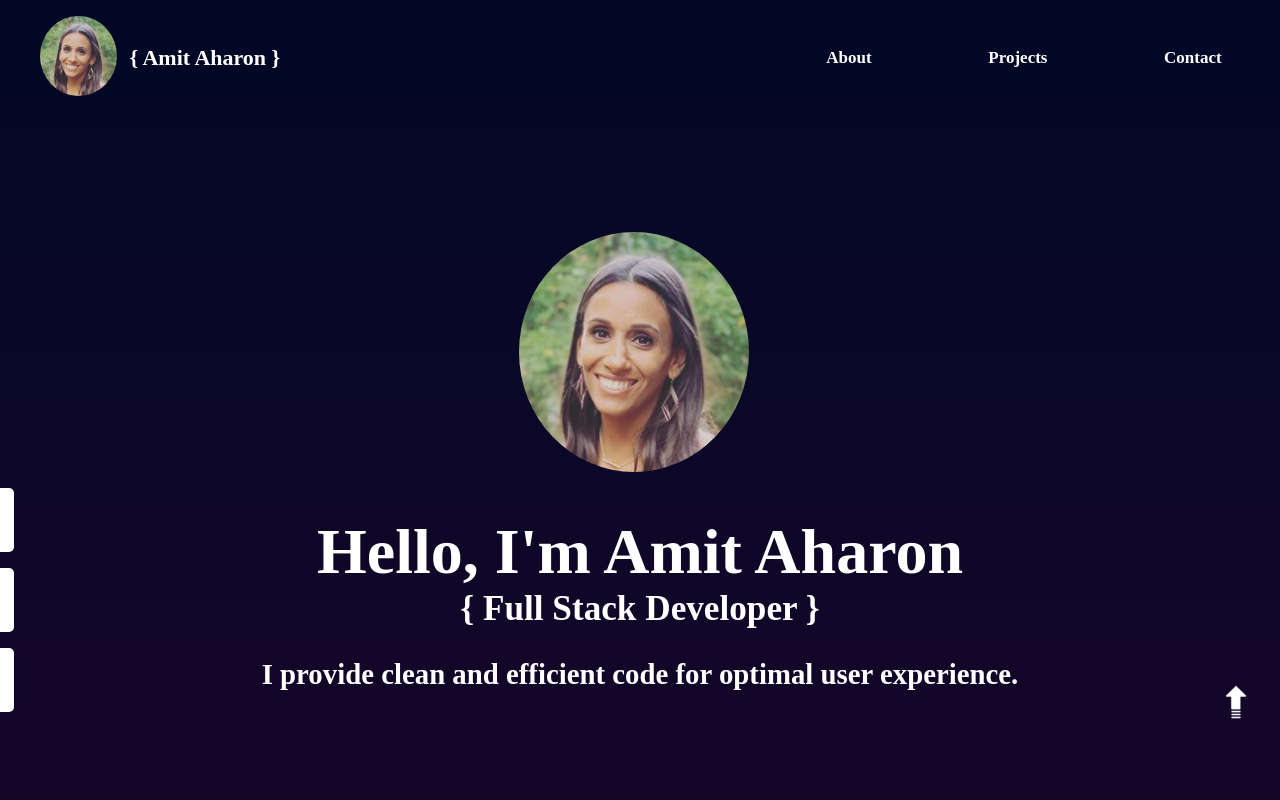
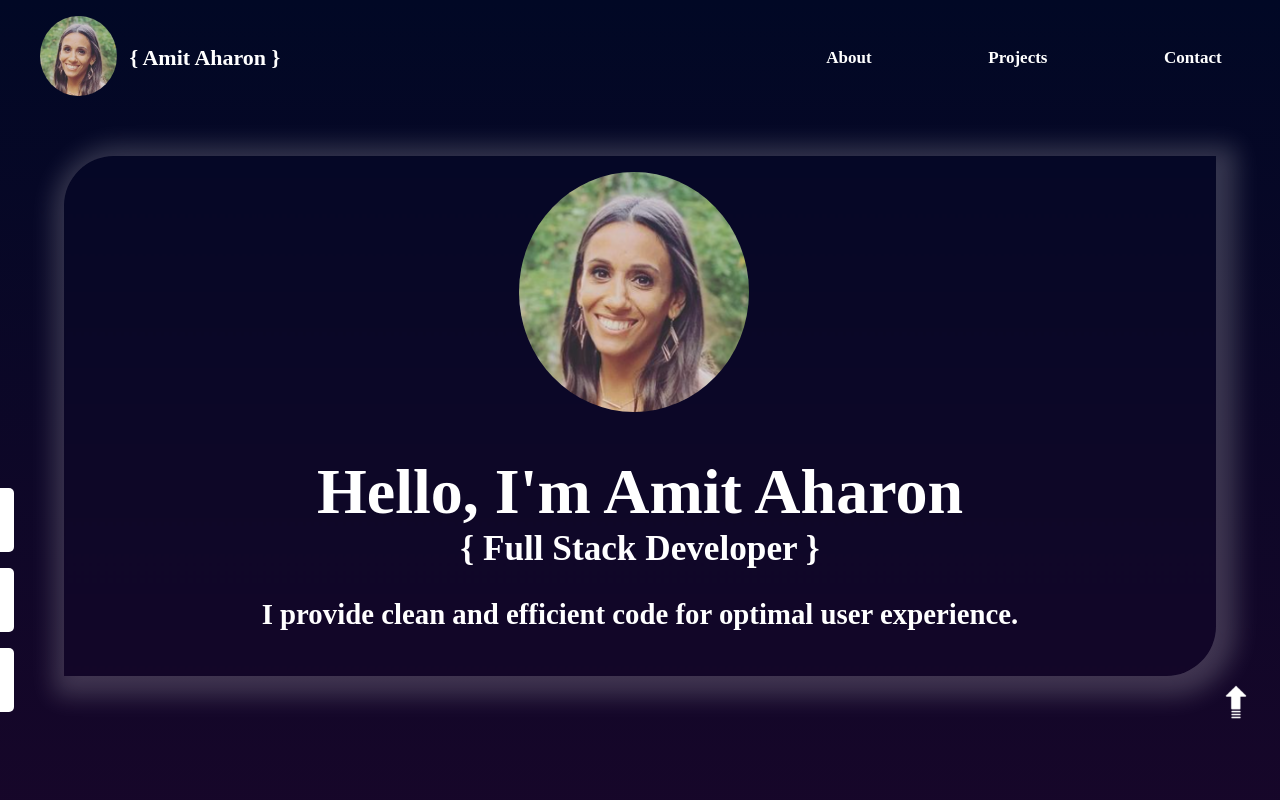
Before and after one commit to AmitAharon88/Portfolio, a React (Create React App) app: page / in a window 1280 px wide. Shown: the top 800 px of the page. Built offline with nearby package versions, Linux system fonts and the light colour scheme; a web font is replaced by a local one.

Commit message:
changes to style in contacts and intro

```diff
--- a/src/components/About.css
+++ b/src/components/About.css
@@ -3,13 +3,17 @@
     padding-left: 5vw;
     padding-right: 5vw;
 }
-.intro {
+#intro {
     display: flex;
     justify-content: center;
     flex-direction: column;
     align-items: center;
-    height: 90vh;
+    height: 520px;
+    margin-top: 5vh;
     margin-bottom: 20vh;
+    border-radius: 50px 0 50px 0;
+    backdrop-filter: blur(1px);
+    box-shadow: 5px 5px 25px 15px rgba(249, 247, 247, 0.2);
 }
 
 #aboutImg {
--- a/src/components/About.js
+++ b/src/components/About.js
@@ -4,7 +4,7 @@ import profilePic from '../images/AmitPic.png'
 const About = (props) => {
     return (
       <div id='aboutSection'>
-         <div className='intro'>
+         <div id='intro'>
             <img id="aboutImg" src={profilePic} alt="Amit" />
             <h1 id='hello'>Hello, I'm Amit Aharon</h1>
             <h2 id='fullStackDev'>&#123; Full Stack Developer &#125;</h2>
--- a/src/components/Contact.css
+++ b/src/components/Contact.css
@@ -19,7 +19,7 @@
     width: 75vw;
     height: 380px;
     backdrop-filter: blur(10px);
-    box-shadow: 20px 20px 40px 40px rgba(0,0,0,0.2);
+    box-shadow: 5px 5px 25px 15px rgba(249, 247, 247, 0.2);
 }
 
 .input {
```
